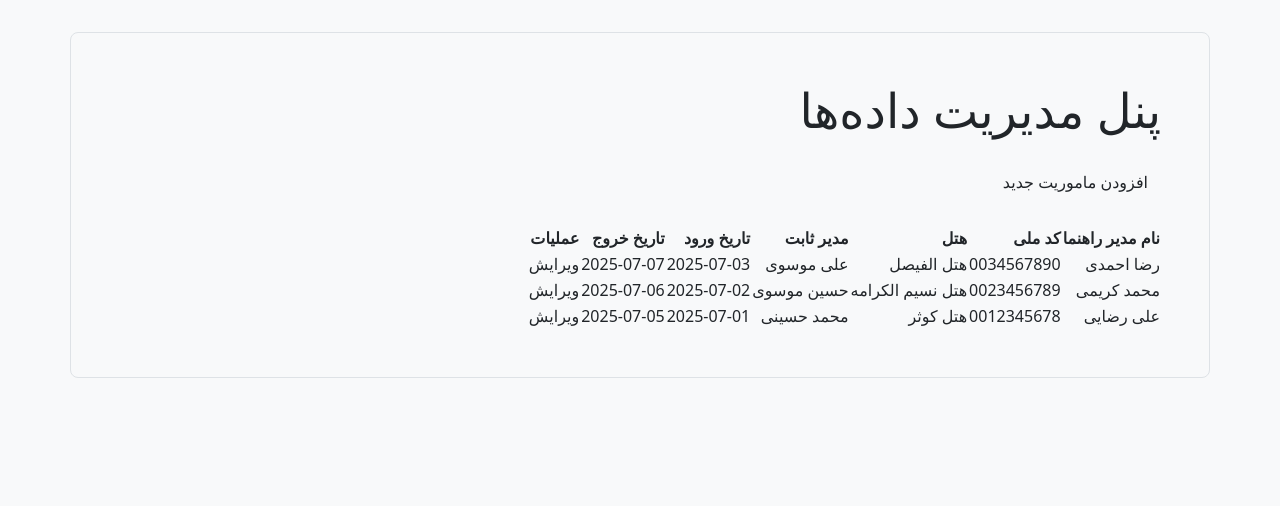
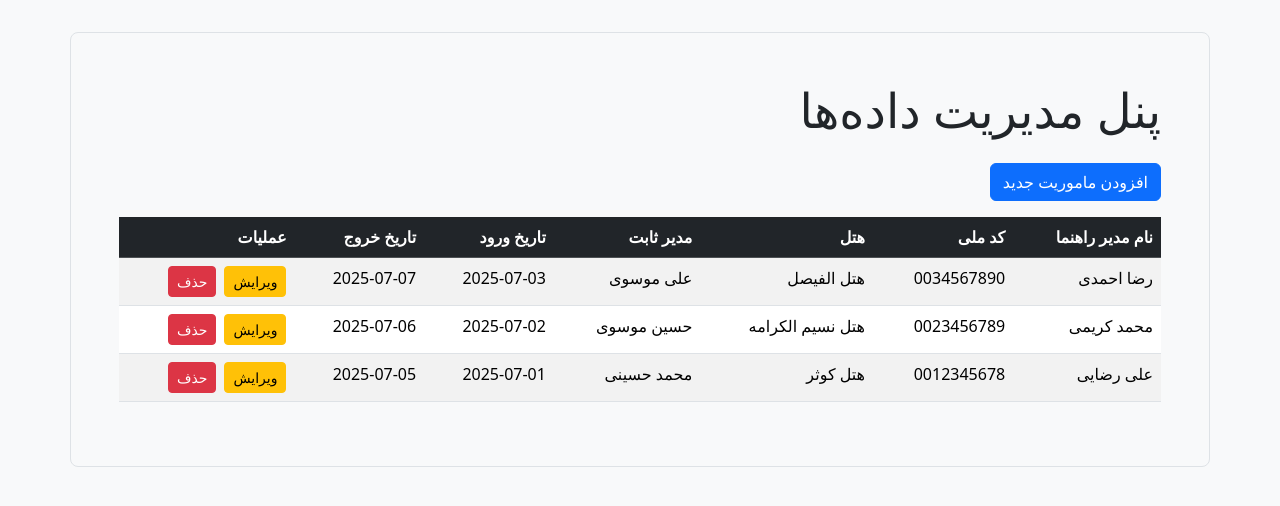
Before and after one commit to mirahmadian/atabat, a Flask app: page /admin in a window 1280 px wide. Shown: the top 506 px of the page. Run offline with Flask 3, Linux system fonts and the light colour scheme; data comes from the database, SQL or seed files in the repository.

Commit message:
Update admin_index.html

```diff
--- a/templates/admin_index.html
+++ b/templates/admin_index.html
@@ -1,10 +1,10 @@
 {% extends 'admin_layout.html' %}
 
 {% block content %}
-  <a href="{{ url_for('admin_add') }}" class="btn">افزودن ماموریت جدید</a>
-  <br><br>
-  <table>
-    <thead>
+  <a href="{{ url_for('admin_add') }}" class="btn btn-primary mb-3">افزودن ماموریت جدید</a>
+  <div class="table-responsive">
+    <table class="table table-striped table-hover">
+      <thead class="table-dark">
         <tr>
           <th>نام مدیر راهنما</th>
           <th>کد ملی</th>
@@ -24,15 +24,19 @@
             <td>{{ assignment['fixed_manager_name'] }}</td>
             <td>{{ assignment['enter_date'] }}</td>
             <td>{{ assignment['exit_date'] }}</td>
-          <td>
-            ویرایش
+            <td class="d-flex gap-2">
+              <a href="{{ url_for('admin_edit', id=assignment['id']) }}" class="btn btn-sm btn-warning">ویرایش</a>
+              <form action="{{ url_for('admin_delete', id=assignment['id']) }}" method="post" onsubmit="return confirm('آیا از حذف این ردیف مطمئن هستید؟');">
+                <input type="submit" value="حذف" class="btn btn-sm btn-danger">
+              </form>
             </td>
           </tr>
         {% else %}
           <tr>
-          <td colspan="7">هیچ ماموریتی یافت نشد.</td>
+            <td colspan="7" class="text-center">هیچ ماموریتی یافت نشد.</td>
           </tr>
         {% endfor %}
       </tbody>
     </table>
+  </div>
 {% endblock %}
```
Lines whose indentation alone changed are shown as unchanged.
